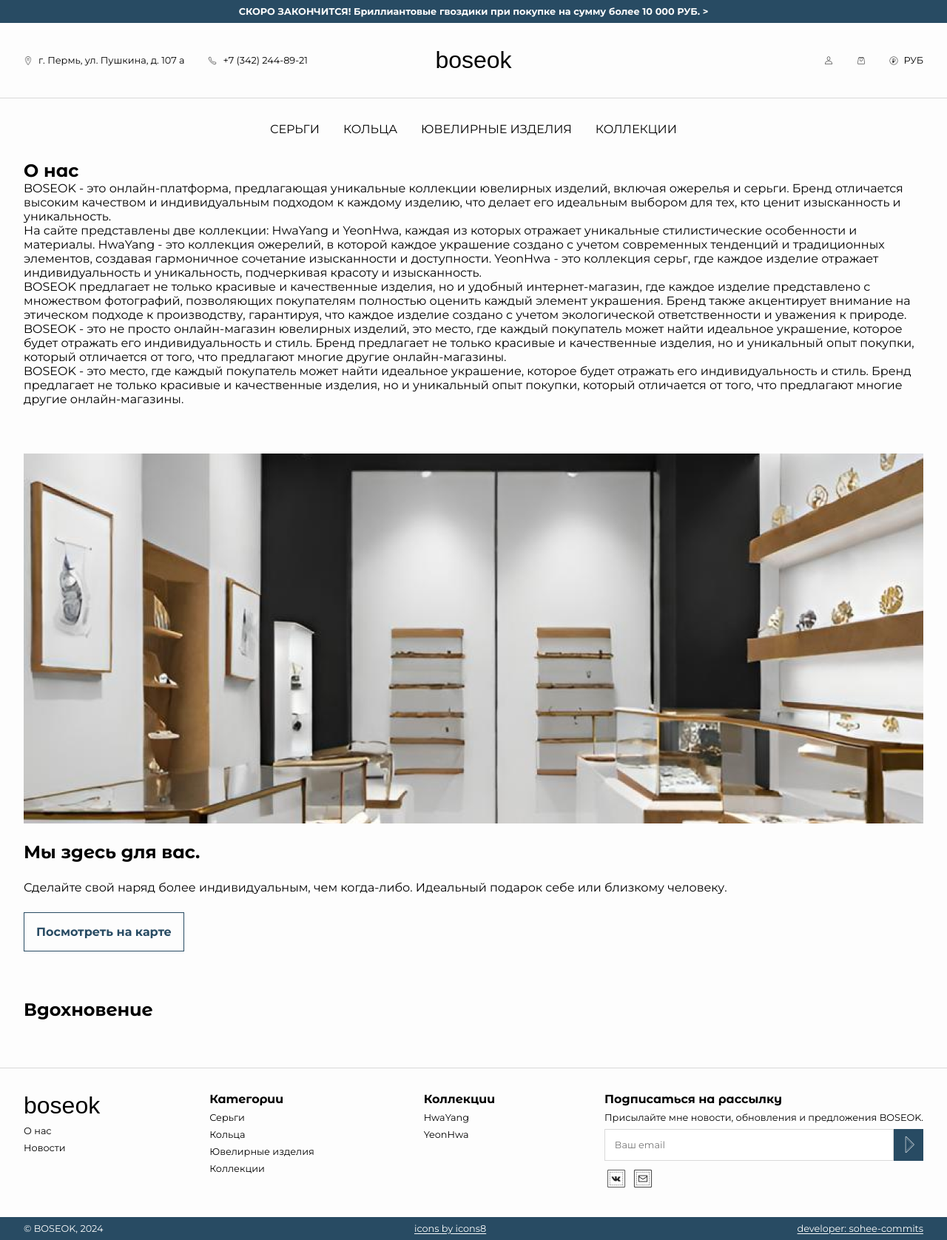
After one commit to sohee-commits/BOSEOK, a PHP site: page /about.php in a window 1280 px wide. The commit adds this page. Shown: the whole page at 74% size. Run offline with PHP 8.4, Linux system fonts and the light colour scheme; some web fonts are replaced.

Commit message:
about.php

```diff
--- /dev/null
+++ b/about.php
@@ -0,0 +1,83 @@
+<?php
+require_once "session.php";
+?>
+<!DOCTYPE html>
+<html lang="en">
+
+  <head>
+    <meta charset="UTF-8" />
+    <meta name="viewport" content="width=device-width, initial-scale=1.0" />
+    <title>BOSEOK - Серьги, Кольца и другие Ювелирные изделия</title>
+    <link rel="shortcut icon" href="./assets/favicon.png" type="image/x-icon" />
+    <!-- css -->
+    <link rel="stylesheet" href="./css/main.css" />
+    <link rel="stylesheet" href="./css/news.css" />
+    <!-- js -->
+    <script src="./js/main.js" defer></script>
+  </head>
+
+  <body>
+    <section class="ad">
+      <p class="small bold">
+        СКОРО ЗАКОНЧИТСЯ! Бриллиантовые гвоздики при покупке на сумму более 10
+        000 РУБ. >
+      </p>
+    </section>
+
+    <main>
+      <section class="about">
+        <p class="h2 bold">О нас</p>
+        <p>BOSEOK - это онлайн-платформа, предлагающая уникальные коллекции ювелирных изделий, включая ожерелья и
+          серьги. Бренд отличается высоким качеством и индивидуальным подходом к каждому изделию, что делает его
+          идеальным выбором для тех, кто ценит изысканность и уникальность.
+        </p>
+        <p>
+          На сайте представлены две коллекции: HwaYang и YeonHwa, каждая из которых отражает уникальные стилистические
+          особенности и материалы. HwaYang - это коллекция ожерелий, в которой каждое украшение создано с учетом
+          современных тенденций и традиционных элементов, создавая гармоничное сочетание изысканности и доступности.
+          YeonHwa - это коллекция серьг, где каждое изделие отражает индивидуальность и уникальность, подчеркивая
+          красоту и изысканность.
+        </p>
+        <p>BOSEOK предлагает не только красивые и качественные изделия, но и удобный интернет-магазин, где каждое
+          изделие представлено с множеством фотографий, позволяющих покупателям полностью оценить каждый элемент
+          украшения. Бренд также акцентирует внимание на этическом подходе к производству, гарантируя, что каждое
+          изделие создано с учетом экологической ответственности и уважения к природе.
+        </p>
+        <p>BOSEOK - это не просто онлайн-магазин ювелирных изделий, это место, где каждый покупатель может найти
+          идеальное украшение, которое будет отражать его индивидуальность и стиль. Бренд предлагает не только красивые
+          и качественные изделия, но и уникальный опыт покупки, который отличается от того, что предлагают многие другие
+          онлайн-магазины.</p>
+        <p>BOSEOK - это место, где каждый покупатель может найти идеальное украшение, которое будет отражать его
+          индивидуальность и стиль. Бренд предлагает не только красивые и качественные изделия, но и уникальный опыт
+          покупки, который отличается от того, что предлагают многие другие онлайн-магазины.
+        </p>
+      </section>
+
+      <section class="where">
+        <div class="image">
+          <img src="./assets/index/where/1.png" alt="preview" />
+        </div>
+        <p class="h2 bold">Мы здесь для вас.</p>
+        <p>
+          Сделайте свой наряд более индивидуальным, чем когда-либо. Идеальный
+          подарок себе или близкому человеку.
+        </p>
+        <a href="https://yandex.ru/maps/-/CDFvFIkT" target="_blank" class="btn-secondary">Посмотреть на карте</a>
+      </section>
+
+      <section class="inspo">
+        <p class="h2 bold">Вдохновение</p>
+        <div class="images"></div>
+      </section>
+    </main>
+
+    <section class="cr">
+      <p class="small">&copy; BOSEOK, 2024</p>
+      <a href="https://icons8.com" class="small">icons by icons8</a>
+      <a href="https://github.com/sohee-commits" class="small">
+        developer: sohee-commits
+      </a>
+    </section>
+  </body>
+
+</html>
--- a/css/index.css
+++ b/css/index.css
@@ -41,6 +41,7 @@
 
 	.card {
 		width: 100%;
+		height: 100%;
 	}
 
 	.image {
--- a/js/main.js
+++ b/js/main.js
@@ -38,9 +38,13 @@ header.innerHTML += `
 
 let footer = document.createElement(`footer`);
 footer.innerHTML += `
-  <div class="logo">
-    <a href="./index.php" class="h1">boseok</a>
-  </div>
+  <section>
+    <div class="logo">
+      <a href="./index.php" class="h1">boseok</a>
+    </div>
+    <a href="./about.php" class="small">О нас</a>
+    <a href="./news.php" class="small">Новости</a>
+  </section>
   <section>
     <p class="bold">Категории</p>
     <a href="./earrings.php" class="small">Серьги</a>
```
Also changed, not shown: news.php (added).
